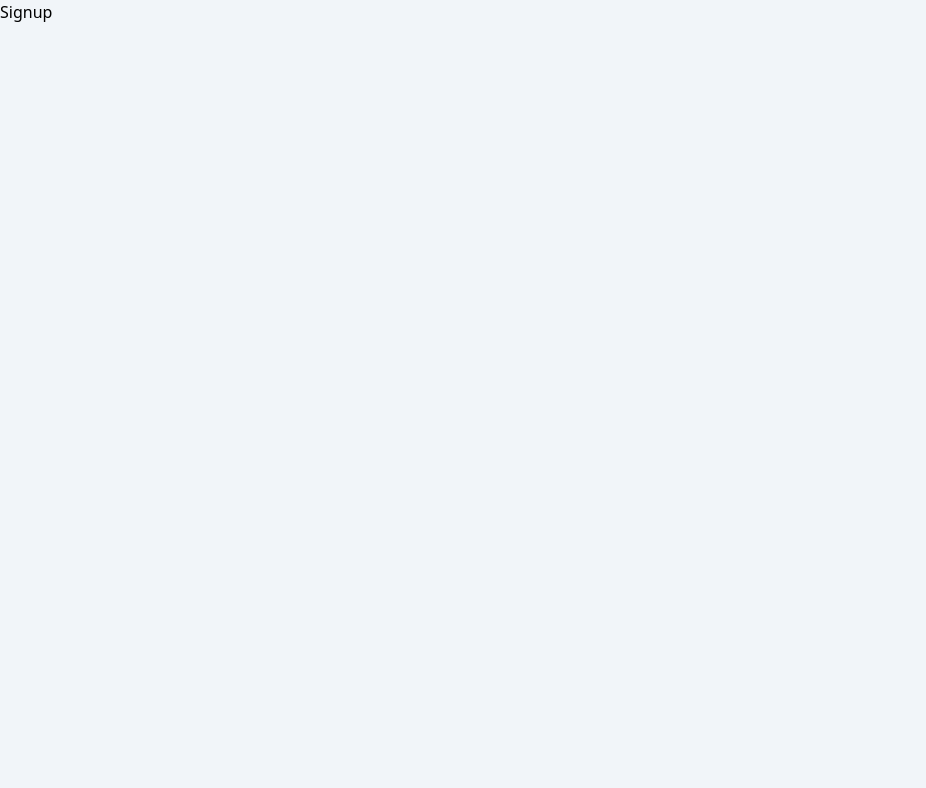
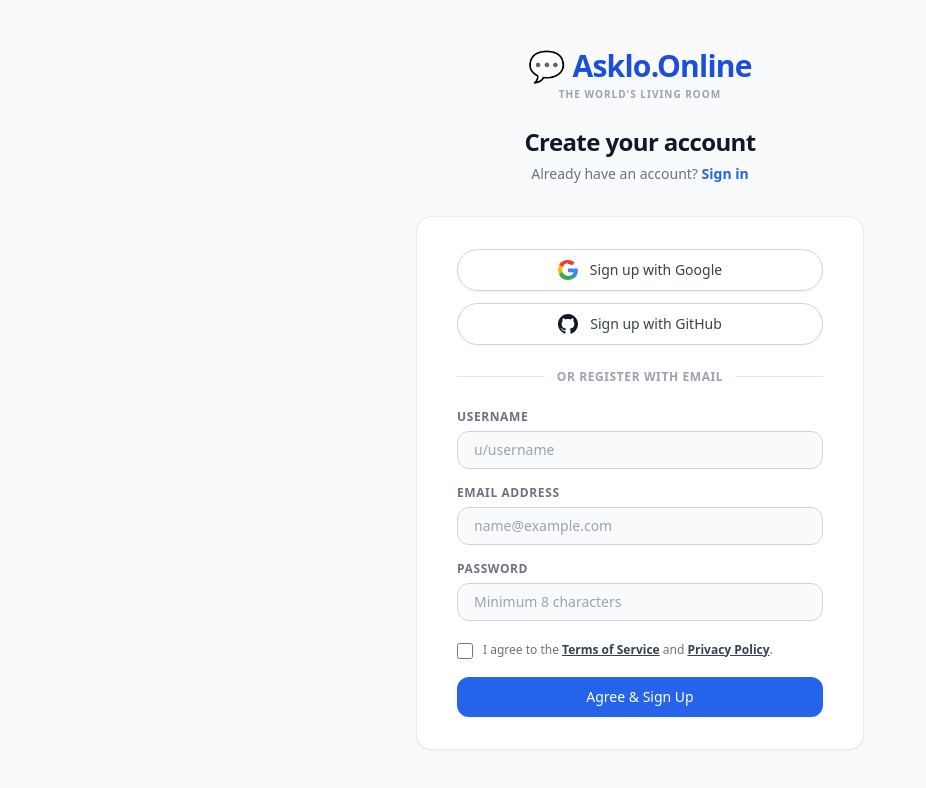
Before and after one commit to askloonline-maker/portfolio-website, a Next.js app: page /signup in a window 1280 px wide. Shown: the top 788 px of the page, without its empty margins (0-926 px from the left). Built offline with nearby package versions, Linux system fonts and the light colour scheme.

Commit message:
Update page.tsx

```diff
--- a/app/signup/page.tsx
+++ b/app/signup/page.tsx
@@ -1 +1,129 @@
-export default function Signup(){return <h1>Signup</h1>}
+import React from 'react';
+
+export default function SignupPage() {
+  return (
+    <div className="min-h-screen bg-slate-50 flex flex-col justify-center py-12 sm:px-6 lg:px-8 font-sans antialiased text-gray-900">
+
+      <div className="sm:mx-auto sm:w-full sm:max-w-md text-center">
+        {/* Branding */}
+        <a href="/" className="inline-flex flex-col items-center justify-center cursor-pointer group">
+          <div className="flex items-center gap-2 font-black text-3xl text-blue-700 tracking-tight leading-none">
+            <span>💬</span>
+            <span>Asklo.Online</span>
+          </div>
+          <span className="text-[10px] font-bold text-gray-400 mt-1.5 tracking-widest uppercase group-hover:text-blue-600 transition-colors">
+            The World&apos;s Living Room
+          </span>
+        </a>
+        <h2 className="mt-6 text-2xl font-bold tracking-tight text-gray-900">
+          Create your account
+        </h2>
+        <p className="mt-1.5 text-sm text-gray-500">
+          Already have an account?{" "}
+          <a href="/login" className="font-semibold text-blue-600 hover:text-blue-700 hover:underline transition">
+            Sign in
+          </a>
+        </p>
+      </div>
+
+      <div className="mt-8 sm:mx-auto sm:w-full sm:max-w-md">
+        <div className="bg-white py-8 px-4 border border-gray-200/80 shadow-sm sm:rounded-2xl sm:px-10">
+
+          {/* Premium Social Logins */}
+          <div className="space-y-3">
+            <button className="w-full flex items-center justify-center gap-3 px-4 py-2.5 border border-gray-300 rounded-full bg-white text-sm font-medium text-gray-700 hover:bg-gray-50 transition shadow-sm">
+              <svg className="w-5 h-5" viewBox="0 0 24 24">
+                <path fill="#4285F4" d="M23.745 12.27c0-.7-.06-1.4-.19-2.07H12v4.51h6.6c-.29 1.53-1.14 2.82-2.4 3.68v3.05h3.88c2.27-2.09 3.66-5.17 3.66-8.83z"/>
+                <path fill="#34A853" d="M12 24c3.24 0 5.95-1.08 7.93-2.91l-3.88-3.05c-1.08.72-2.45 1.16-4.05 1.16-3.11 0-5.74-2.11-6.68-4.96H1.21v3.15C3.18 21.88 7.31 24 12 24z"/>
+                <path fill="#FBBC05" d="M5.32 14.24A7.16 7.16 0 0 1 5 12c0-.79.13-1.57.32-2.34V6.51H1.21A11.94 11.94 0 0 0 0 12c0 1.92.45 3.79 1.21 5.49l4.11-3.25z"/>
+                <path fill="#EA4335" d="M12 4.75c1.77 0 3.35.61 4.6 1.8l3.42-3.42C17.95 1.19 15.24 0 12 0 7.31 0 3.18 2.12 1.21 5.49l4.11 3.25c.94-2.85 3.57-4.99 6.68-4.99z"/>
+              </svg>
+              <span>Sign up with Google</span>
+            </button>
+
+            <button className="w-full flex items-center justify-center gap-3 px-4 py-2.5 border border-gray-300 rounded-full bg-white text-sm font-medium text-gray-700 hover:bg-gray-50 transition shadow-sm">
+              <svg className="w-5 h-5 fill-current text-gray-900" viewBox="0 0 24 24">
+                <path d="M12 0C5.37 0 0 5.37 0 12c0 5.3 3.438 9.8 8.205 11.385.6.11.82-.26.82-.577v-2.234c-3.338.724-4.042-1.61-4.042-1.61C4.422 18.07 3.633 17.7 3.633 17.7c-1.087-.744.084-.729.084-.729 1.205.084 1.838 1.236 1.838 1.236 1.07 1.835 2.809 1.305 3.495.998.108-.776.417-1.305.76-1.605-2.665-.3-5.466-1.332-5.466-5.93 0-1.31.465-2.38 1.235-3.22-.135-.303-.54-1.523.105-3.176 0 0 1.005-.322 3.3 1.23.96-.267 1.98-.399 3-.405 1.02.006 2.04.138 3 .405 2.28-1.552 3.285-1.23 3.285-1.23.645 1.653.24 2.873.12 3.176.765.84 1.23 1.91 1.23 3.22 0 4.61-2.805 5.625-5.475 5.92.42.36.81 1.096.81 2.22v3.293c0 .319.22.694.825.576C20.565 21.795 24 17.3 24 12c0-6.63-5.37-12-12-12z"/>
+              </svg>
+              <span>Sign up with GitHub</span>
+            </button>
+          </div>
+
+          {/* Premium Separator */}
+          <div className="relative my-6">
+            <div className="absolute inset-0 flex items-center">
+              <div className="w-full border-t border-gray-200" />
+            </div>
+            <div className="relative flex justify-center text-xs uppercase">
+              <span className="bg-white px-3 text-gray-400 font-semibold tracking-wider">Or register with email</span>
+            </div>
+          </div>
+
+          {/* Form */}
+          <form className="space-y-4">
+            <div>
+              <label className="block text-xs font-semibold text-gray-500 uppercase tracking-wider mb-1.5">
+                Username
+              </label>
+              <input
+                type="text"
+                required
+                placeholder="u/username"
+                className="w-full px-4 py-2 bg-gray-50 border border-gray-300 rounded-xl text-sm focus:outline-none focus:border-blue-600 focus:bg-white transition-all placeholder:text-gray-400"
+              />
+            </div>
+
+            <div>
+              <label className="block text-xs font-semibold text-gray-500 uppercase tracking-wider mb-1.5">
+                Email Address
+              </label>
+              <input
+                type="email"
+                required
+                placeholder="name@example.com"
+                className="w-full px-4 py-2 bg-gray-50 border border-gray-300 rounded-xl text-sm focus:outline-none focus:border-blue-600 focus:bg-white transition-all placeholder:text-gray-400"
+              />
+            </div>
+
+            <div>
+              <label className="block text-xs font-semibold text-gray-500 uppercase tracking-wider mb-1.5">
+                Password
+              </label>
+              <input
+                type="password"
+                required
+                placeholder="Minimum 8 characters"
+                className="w-full px-4 py-2 bg-gray-50 border border-gray-300 rounded-xl text-sm focus:outline-none focus:border-blue-600 focus:bg-white transition-all placeholder:text-gray-400"
+              />
+            </div>
+
+            <div className="flex items-start pt-1">
+              <div className="flex items-center h-5">
+                <input
+                  id="terms"
+                  type="checkbox"
+                  required
+                  className="h-4 w-4 rounded border-gray-300 text-blue-600 focus:ring-blue-500 cursor-pointer"
+                />
+              </div>
+              <div className="ml-2.5 text-xs text-gray-500 leading-normal">
+                I agree to the{" "}
+                <a href="#" className="font-semibold text-gray-700 hover:text-blue-600 underline">Terms of Service</a>{" "}
+                and{" "}
+                <a href="#" className="font-semibold text-gray-700 hover:text-blue-600 underline">Privacy Policy</a>.
+              </div>
+            </div>
+
+            <button
+              type="submit"
+              className="w-full mt-2 bg-blue-600 hover:bg-blue-700 text-white font-medium py-2.5 px-4 rounded-xl text-sm transition shadow-sm flex items-center justify-center gap-2"
+            >
+              Agree & Sign Up
+            </button>
+          </form>
+
+        </div>
+      </div>
+    </div>
+  );
+}
```
